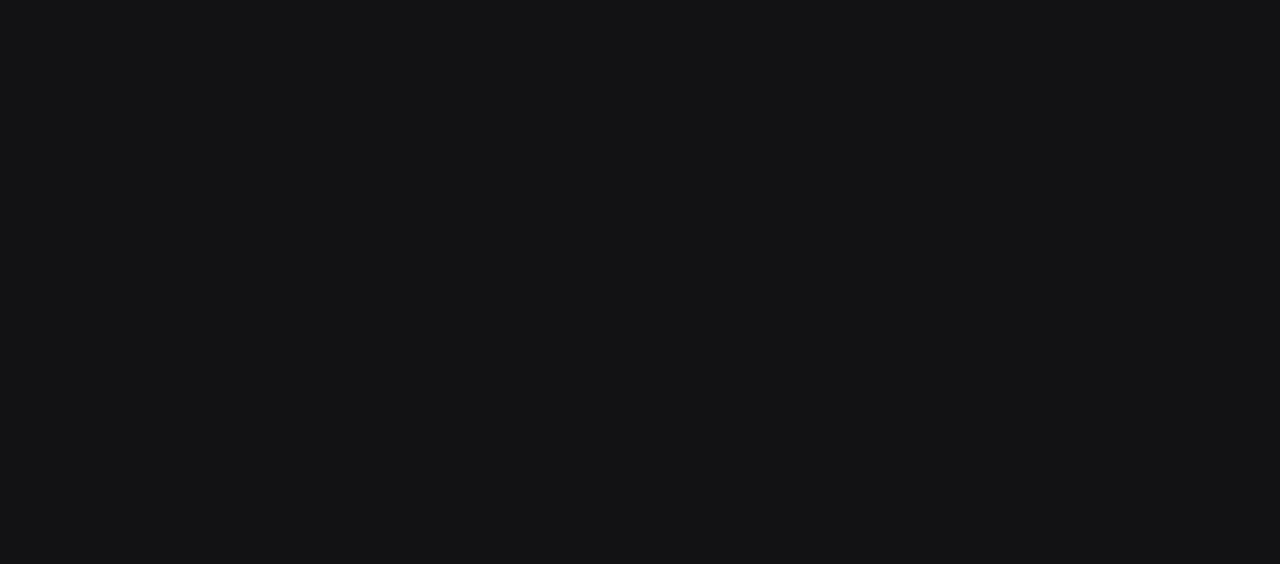
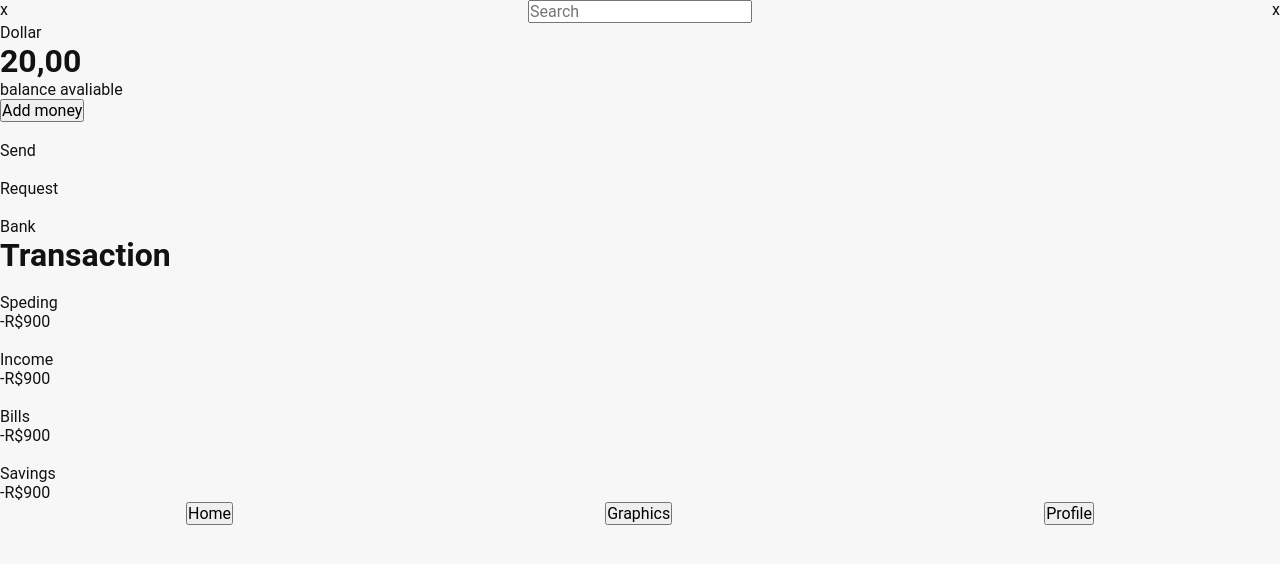
Before and after one commit to Guisandroni/bagcoin, a React (Vite) app: page / in a window 1280 px wide. Before the commit this address had no page. Shown: the top 564 px of the page. Built offline with nearby package versions, Linux system fonts and the light colour scheme.

Commit message:
att home

```diff
--- a/src/pages/home.tsx
+++ b/src/pages/home.tsx
@@ -1,9 +1,137 @@
+import styled from "styled-components"
 
 
 export function Home(){
+    const Container = styled.div`
+
+
+    nav{
+        display:flex;
+        justify-content:space-between;
+    }
+    `
+
+    const Header = styled.div`
+
+    `
+
+    const MidCard = styled.div`
+
+    `
+
+    const Card = styled.div`
+
+    `
+
+    const Footer = styled.div`
+        display:flex;
+        justify-content:space-around;
+    `
+
+    const Acess = styled.div`
+
+    `
+
+    const StyledCont = styled.div`
+
+    `
+
+    const Cont = styled.div`
+    `
+    const ContainerCont = styled.div`
+    `
     return(
-        <>
 
-        </>
+        <Container>
+
+        <nav>
+            <p>x</p>
+            <input type="text"placeholder="Search" />
+            <p>x</p>
+        </nav>
+
+        <Header>
+            <p>Dollar</p>
+            <h1>20,00</h1>
+            <p>balance avaliable</p>
+            <button>Add money</button>
+
+        </Header>
+
+        <MidCard>
+            <Card>
+                <img src="" alt="" />
+                <p>Send</p>
+            </Card>
+
+            <Card>
+                <img src="" alt="" />
+                <p>Request</p>
+            </Card>
+
+            <Card>
+                <img src="" alt="" />
+                <p>Bank</p>
+            </Card>
+        </MidCard>
+
+        <StyledCont>
+            <h1>Transaction</h1>
+
+            <ContainerCont>
+                <Cont>
+                    <div>
+
+                    <img src="" alt="" />
+                    <p>Speding</p>
+                    </div>
+
+                    <span>-R$900</span>
+                </Cont>
+
+                <Cont>
+                    <div>
+
+                    <img src="" alt="" />
+                    <p>Income</p>
+                    </div>
+
+                    <span>-R$900</span>
+                </Cont>
+
+                <Cont>
+                    <div>
+
+                    <img src="" alt="" />
+                    <p>Bills</p>
+                    </div>
+
+                    <span>-R$900</span>
+                </Cont>
+
+                <Cont>
+                    <div>
+
+                    <img src="" alt="" />
+                    <p>Savings</p>
+                    </div>
+
+                    <span>-R$900</span>
+                </Cont>
+            </ContainerCont>
+        </StyledCont>
+
+        <Footer>
+            <Acess>
+                <button>Home</button>
+            </Acess>
+            <Acess>
+                <button>Graphics</button>
+            </Acess>
+            <Acess>
+                <button>Profile</button>
+            </Acess>
+        </Footer>
+        </Container>
     )
 }
--- a/src/router.tsx
+++ b/src/router.tsx
@@ -1,4 +1,5 @@
 import { Route, Routes } from "react-router-dom";
+import { Home } from "./pages/home";
 
 export function Router(){
     return(
@@ -6,7 +7,7 @@
         <>
         <Routes>
             <Route>
-                <Route/>
+                <Route path='/' element={<Home/>}/>
 
             </Route>
         </Routes>
--- a/src/styles/globalStyle.ts
+++ b/src/styles/globalStyle.ts
@@ -15,8 +15,8 @@
     }
 
     body{
-        background-color: ${props => props.theme["gray-900"]};
-        color:${props => props.theme["gray-300"]}
+        background-color: ${props => props.theme['background-white']};
+        color:${props => props.theme["gray-900"]}
     }
 
     body, input, textarea, button, form{
--- a/src/styles/theme.ts
+++ b/src/styles/theme.ts
@@ -17,6 +17,12 @@
     'green-500': '#00875f',
     'green-700': '#015f43',
 
+
+    'background-white':'#f7f7f7',
+    'background-blueLigth':'#304ffe',
+
+    'text-color-white':'#ffff',
+
     'red-500': '#ab222e',
     'red-700': '#7a1921',
 
```
